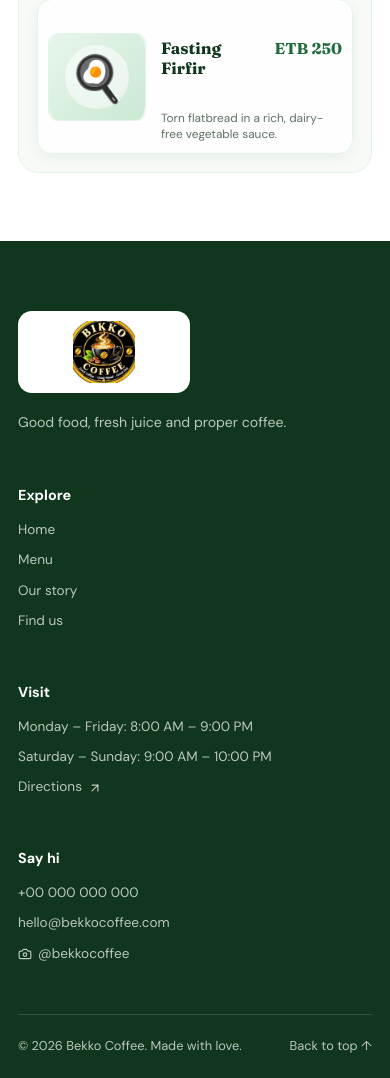
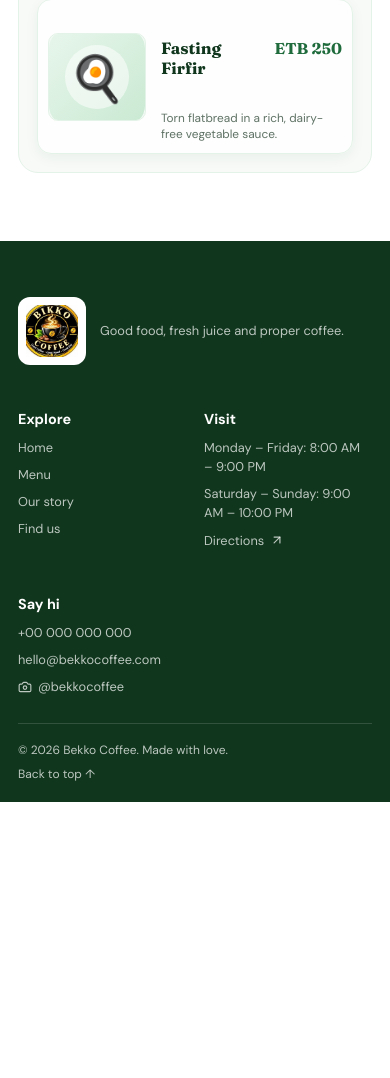
Before and after one commit to yabuti/Bekko, a Laravel app: page /menu in a window 390 px wide. Shown: the part 3944-5022 px from the top of the page. After the commit the page ends 4746 px from the top, so only its background shows below. Run offline with Laravel 12, Linux system fonts and the light colour scheme; data comes from the database, SQL or seed files in the repository; style sheets or scripts are compiled from the project's sources; some libraries are stand-ins or nearby versions.

Commit message:
Fix mobile footer layout
- Use a compact two-column footer grid on phones
- Place the brand row and contact column full width
- Shrink the logo box and tighten spacing to reduce footer height
- Stack the bottom bar and allow long text to wrap cleanly

```diff
--- a/resources/css/app.css
+++ b/resources/css/app.css
@@ -1940,9 +1940,66 @@ img {
     padding: 18px;
   }
 
+  .site-footer {
+    padding: 56px 0 20px;
+  }
+
   .footer-grid {
-    grid-template-columns: 1fr;
-    gap: 32px;
+    grid-template-columns: repeat(2, minmax(0, 1fr));
+    gap: 26px 18px;
+  }
+
+  .footer-brand {
+    grid-column: 1 / -1;
+    display: flex;
+    align-items: center;
+    gap: 14px;
+  }
+
+  .footer-logo-box {
+    flex: 0 0 auto;
+    padding: 8px;
+    border-radius: 12px;
+  }
+
+  .footer-logo {
+    width: 52px;
+    height: 52px;
+    max-height: none;
+  }
+
+  .footer-brand p {
+    margin-top: 0;
+    max-width: none;
+    font-size: 0.8rem;
+    line-height: 1.55;
+  }
+
+  .footer-col {
+    gap: 8px;
+  }
+
+  .footer-col h4 {
+    margin-bottom: 2px;
+  }
+
+  .footer-col a,
+  .footer-col p {
+    font-size: 0.8rem;
+    overflow-wrap: anywhere;
+  }
+
+  .footer-col:last-child {
+    grid-column: 1 / -1;
+  }
+
+  .footer-bottom {
+    flex-direction: column;
+    align-items: flex-start;
+    gap: 8px;
+    margin-top: 26px;
+    padding-top: 18px;
+    font-size: 0.75rem;
   }
 }
 
```
